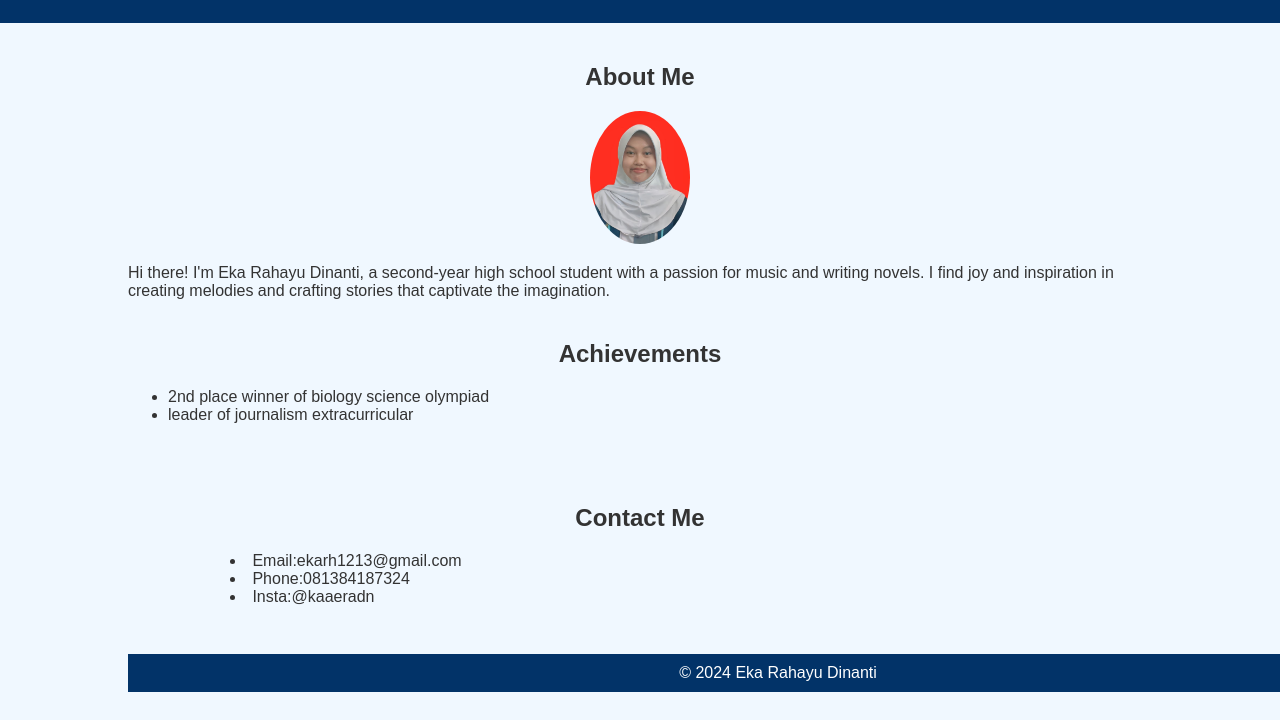
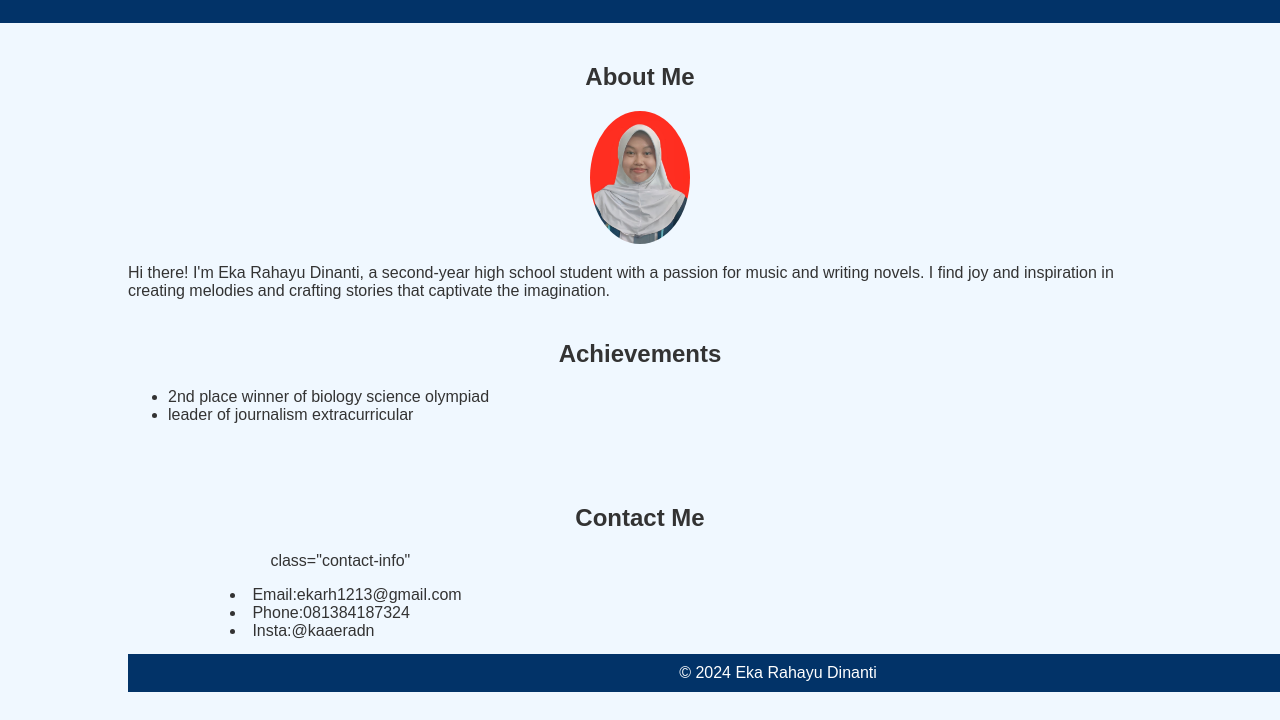
Before and after one commit to ecacae/abouteca, a plain HTML site: page index.html in a window 1280 px wide. Shown: the part 108-828 px from the top of the page. Before the commit the page ends 800 px from the top, so only its background shows below. Drawn offline with Linux system fonts and the light colour scheme.

Commit message:
Update index.html

```diff
--- a/index.html
+++ b/index.html
@@ -78,6 +78,7 @@
 <section>
         <div class="container">
             <h2>Contact Me</h2>
+        <ul>class="contact-info"</ul>
                 <li>Email:ekarh1213@gmail.com</li>
                 <li>Phone:081384187324</li>
                 <li>Insta:@kaaeradn</li>
```
